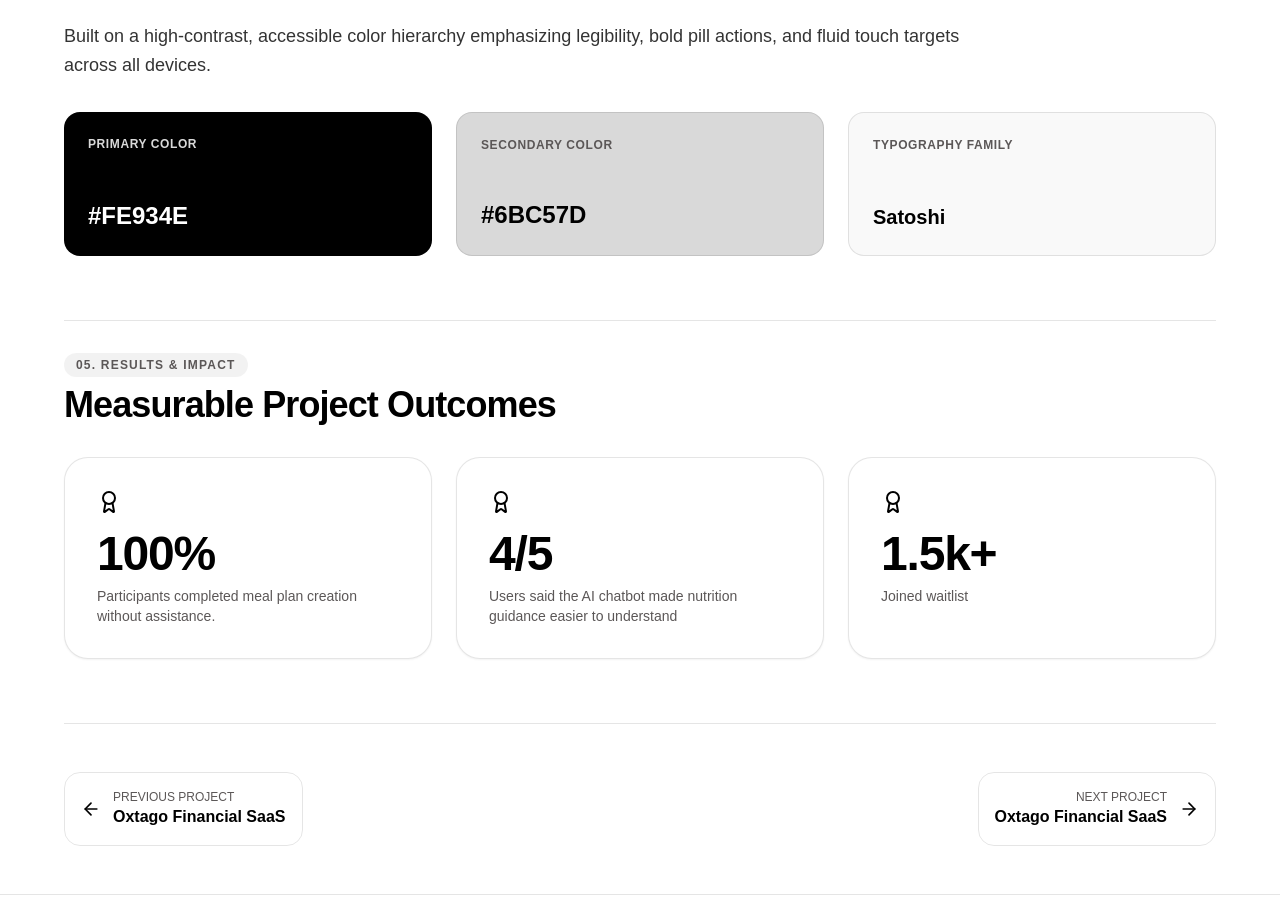
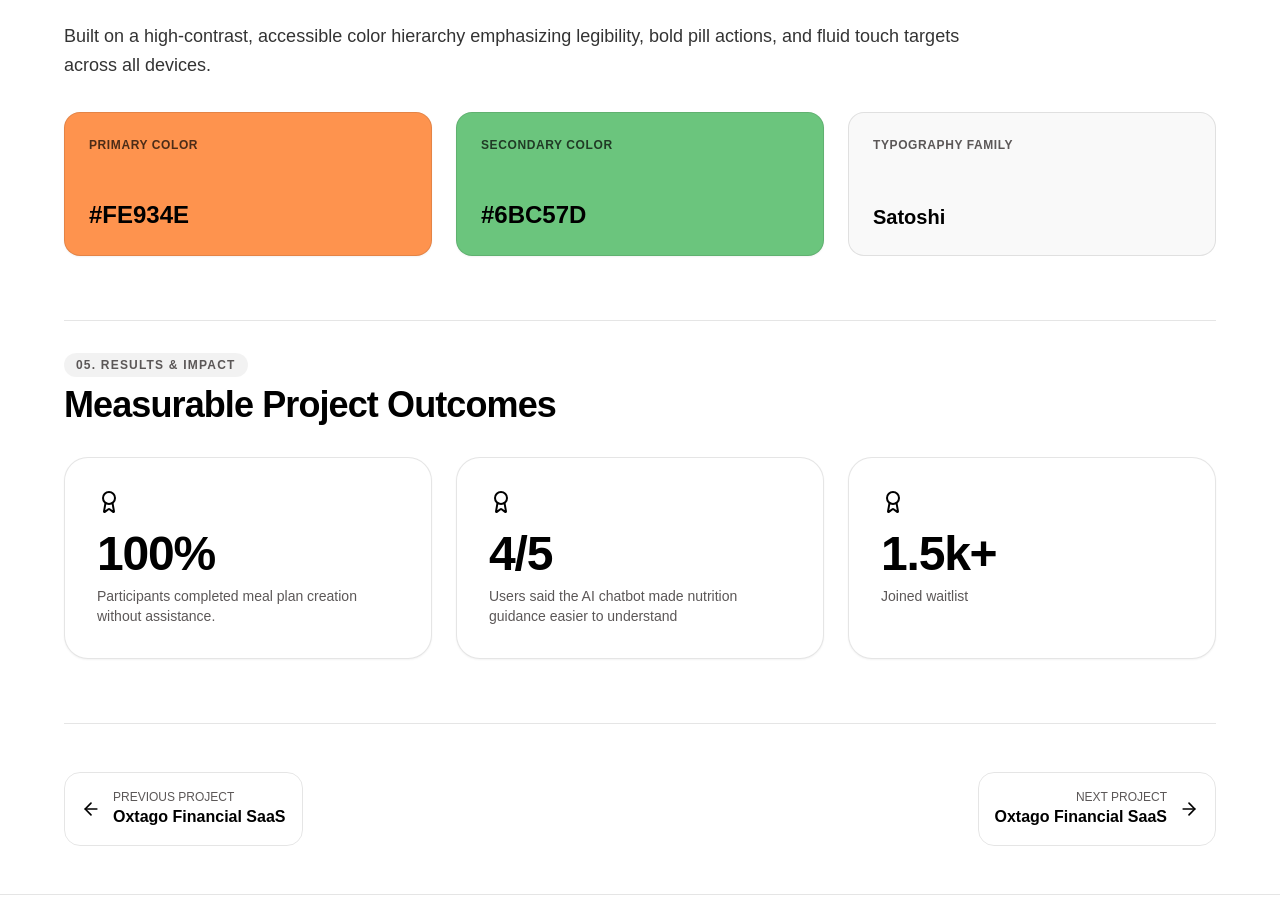
Before and after one commit to itsnotOJ/Porfolio, a Next.js app: page /work/nurri in a window 1280 px wide. Shown: the part 4472-5381 px from the top of the page. Built offline with nearby package versions, Linux system fonts and the light colour scheme; a web font is replaced by a local one.

Commit message:
Update portfolio

```diff
--- a/src/components/case-study/CaseStudyLayout.tsx
+++ b/src/components/case-study/CaseStudyLayout.tsx
@@ -20,7 +20,20 @@ interface CaseStudyLayoutProps {
   data: CaseStudyData;
 }
 
+const isLightColor = (hex: string) => {
+  const c = hex.replace("#", "");
+  if (c.length !== 6) return false;
+  const r = parseInt(c.substring(0, 2), 16);
+  const g = parseInt(c.substring(2, 4), 16);
+  const b = parseInt(c.substring(4, 6), 16);
+  const brightness = (r * 299 + g * 587 + b * 114) / 1000;
+  return brightness > 155;
+};
+
 export const CaseStudyLayout: React.FC<CaseStudyLayoutProps> = ({ data }) => {
+  const isPrimaryLight = isLightColor(data.designSystem.primaryColor);
+  const isSecondaryLight = isLightColor(data.designSystem.secondaryColor);
+
   return (
     <div className="flex min-h-screen flex-col bg-white text-black antialiased">
       {/* Global Navigation */}
@@ -228,17 +241,27 @@ export const CaseStudyLayout: React.FC<CaseStudyLayoutProps> = ({ data }) => {
             </p>
 
             <div className="grid grid-cols-1 sm:grid-cols-3 gap-6 mt-2">
-              <div className="p-6 rounded-2xl bg-black text-white flex flex-col justify-between h-36">
-                <span className="text-xs font-semibold uppercase tracking-wider text-[#D9D9D9]">
+              <div
+                className="p-6 rounded-2xl flex flex-col justify-between h-36 border border-black/10 shadow-xs"
+                style={{ backgroundColor: data.designSystem.primaryColor }}
+              >
+                <span className={`text-xs font-semibold uppercase tracking-wider ${isPrimaryLight ? "text-black/70" : "text-white/80"}`}>
                   Primary Color
                 </span>
-                <span className="text-2xl font-bold">{data.designSystem.primaryColor}</span>
+                <span className={`text-2xl font-bold ${isPrimaryLight ? "text-black" : "text-white"}`}>
+                  {data.designSystem.primaryColor}
+                </span>
               </div>
-              <div className="p-6 rounded-2xl bg-[#D9D9D9] text-black flex flex-col justify-between h-36 border border-black/10">
-                <span className="text-xs font-semibold uppercase tracking-wider text-[#5B5757]">
+              <div
+                className="p-6 rounded-2xl flex flex-col justify-between h-36 border border-black/10 shadow-xs"
+                style={{ backgroundColor: data.designSystem.secondaryColor }}
+              >
+                <span className={`text-xs font-semibold uppercase tracking-wider ${isSecondaryLight ? "text-black/70" : "text-white/80"}`}>
                   Secondary Color
                 </span>
-                <span className="text-2xl font-bold">{data.designSystem.secondaryColor}</span>
+                <span className={`text-2xl font-bold ${isSecondaryLight ? "text-black" : "text-white"}`}>
+                  {data.designSystem.secondaryColor}
+                </span>
               </div>
               <div className="p-6 rounded-2xl bg-[#F9F9F9] text-black flex flex-col justify-between h-36 border border-black/10">
                 <span className="text-xs font-semibold uppercase tracking-wider text-[#5B5757]">
--- a/src/components/home/AboutPreview.tsx
+++ b/src/components/home/AboutPreview.tsx
@@ -28,14 +28,14 @@ export const AboutPreview: React.FC = () => {
     <section id="about" aria-label="About section" className="w-full py-12 md:py-20">
       <div className="mx-auto max-w-7xl px-5 sm:px-10 lg:px-16 flex flex-col gap-12">
         {/* Split Grid */}
-        <div className="grid grid-cols-1 lg:grid-cols-12 gap-12 items-center">
+        <div className="grid grid-cols-1 lg:grid-cols-12 gap-12 items-start">
           {/* Left Column: Portrait & Visual Card */}
           <motion.div
             initial={{ opacity: 0, x: -30 }}
             whileInView={{ opacity: 1, x: 0 }}
             viewport={{ once: true }}
             transition={{ duration: 0.5 }}
-            className="lg:col-span-5 relative -top-[4px] flex flex-col items-center gap-3"
+            className="lg:col-span-5 flex flex-col items-center gap-3"
           >
             <div className="relative aspect-4/5 w-full flex items-center justify-center">
               <Image
@@ -47,9 +47,6 @@ export const AboutPreview: React.FC = () => {
                 className="object-contain transition-transform duration-500 hover:scale-105"
               />
             </div>
-            <p className="text-xs sm:text-sm font-medium tracking-wide text-[#5B5757] text-center">
-              Product Designer &amp; Illustrator
-            </p>
           </motion.div>
 
           {/* Right Column: Bio & Core Competencies */}
--- a/src/components/ui/SocialLinks.tsx
+++ b/src/components/ui/SocialLinks.tsx
@@ -18,7 +18,7 @@ export interface SocialLinksProps {
 
 const defaultLinks: SocialLink[] = [
   { label: "LinkedIn", href: "https://linkedin.com", isExternal: true },
-  { label: "Behance", href: "https://behance.net", isExternal: true },
+  { label: "Behance", href: "https://www.behance.net/mercyonyilo", isExternal: true },
   { label: "Medium", href: "https://medium.com/@Iye_", isExternal: true },
 ];
 
--- a/src/components/work/ProjectDetailModal.tsx
+++ b/src/components/work/ProjectDetailModal.tsx
@@ -79,14 +79,14 @@ export const ProjectDetailModal: React.FC<ProjectDetailModalProps> = ({
               {project.galleryImages.map((src, idx) => (
                 <div
                   key={idx}
-                  className="group relative aspect-4/5 w-full rounded-2xl overflow-hidden bg-[#F8F8F8] border border-black/10 shadow-xs transition-all duration-300 hover:shadow-lg"
+                  className="group relative aspect-4/5 w-full rounded-xl overflow-hidden transition-all duration-300"
                 >
                   <Image
                     src={src}
                     alt={`Illustration artwork ${idx + 1}`}
                     fill
                     sizes="(max-width: 640px) 100vw, (max-width: 1024px) 50vw, 25vw"
-                    className="object-contain p-3 transition-transform duration-300 group-hover:scale-105"
+                    className="object-cover transition-transform duration-300 group-hover:scale-105"
                   />
                 </div>
               ))}
```
Also changed, not shown: 1 other file (tests, documents, lock files or other folders).
